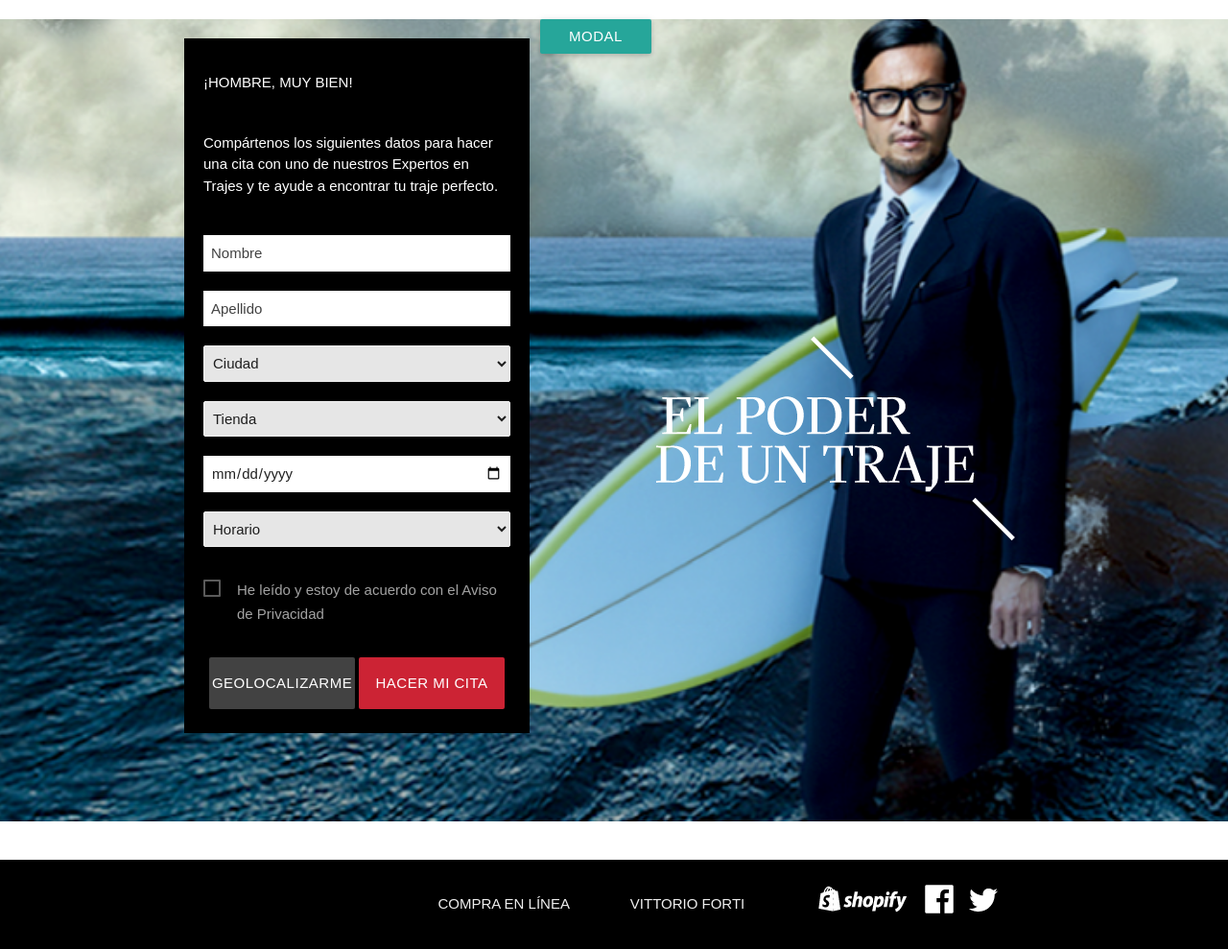
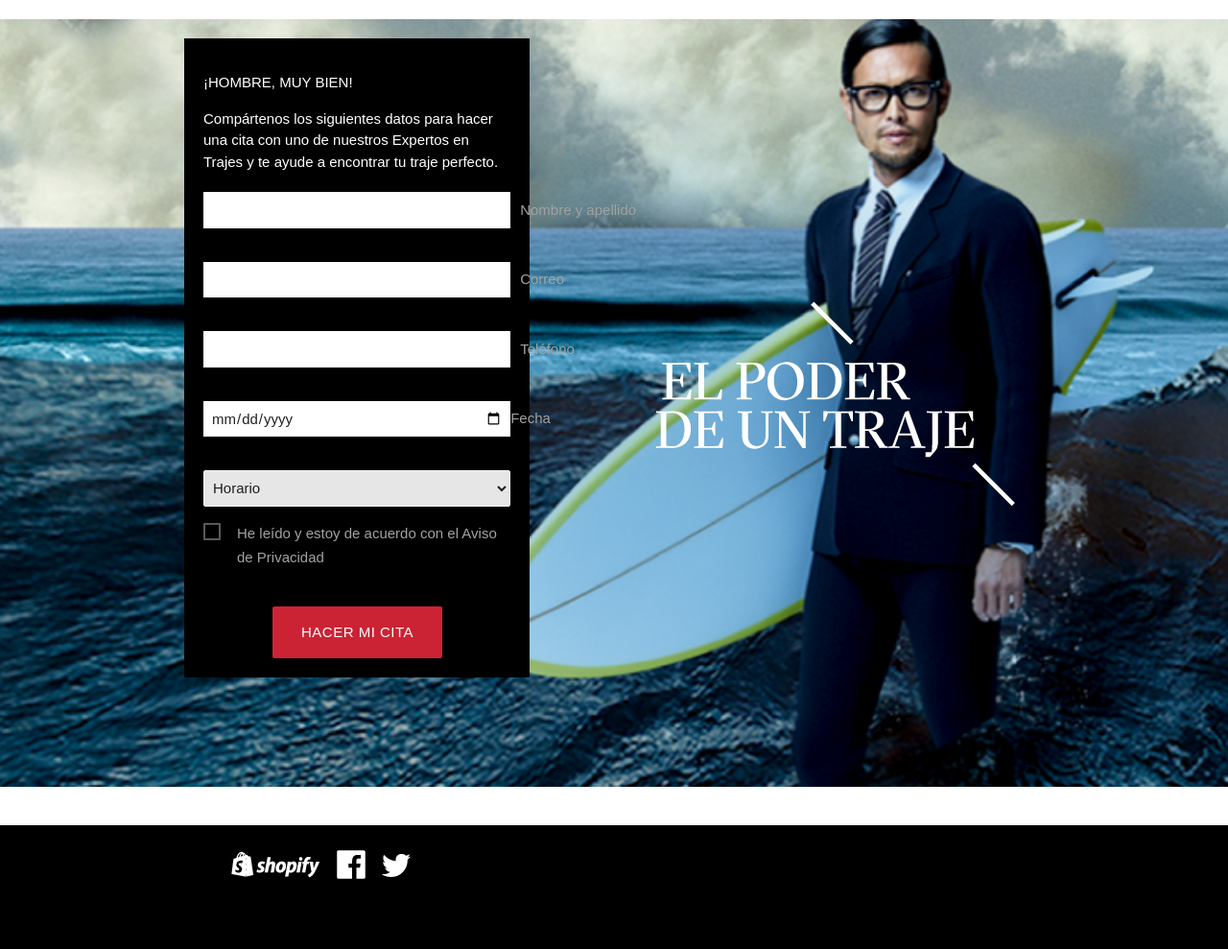
Before and after one commit to pcuervo/vittorio, a WordPress theme: template themes/vittorio/index.php in a window 1280 px wide. Shown: the part 56-1045 px from the top of the page at 96% size. After the commit the page ends 972 px from the top, so only its background shows below. Run offline with PHP 8.4 and a stand-in for WordPress, Linux system fonts and the light colour scheme; the site name, menu and one post (Sample post) are stand-ins, and other content is empty; some libraries are stand-ins or nearby versions.

Commit message:
change secondary color, form html, re-formatted html, footer order, added datepicker initialization

```diff
--- a/themes/vittorio/footer.php
+++ b/themes/vittorio/footer.php
@@ -1,16 +1,6 @@
 		<footer class="[ page-footer ]">
 			<div class="[ container ]">
 			<div class="[ row ][ text-center ]">
-				<div class="[ col s12 m4 offset-l3 l3 ]">
-					<ul>
-						<li><a class="[ text-uppercase ][ grey-text text-lighten-3 ]" href="#!">Compra en línea</a></li>
-					</ul>
-				</div>
-				<div class="[ col s12 m4 l2 ]">
-					<ul>
-						<li><a class="[ text-uppercase ][ grey-text text-lighten-3 ]" href="#!">Vittorio Forti</a></li>
-					</ul>
-				</div>
 				<div class="[ col s12 m4 l4 ]">
 					<a class="[ margin-xsmall ][ inline-flex ]" href=""><img src="<?php echo THEMEPATH; ?>img/shopify-icon.png" alt="shopify icon"></a>
 					<a class="[ margin-xsmall ][ inline-flex ]" href=""><img src="<?php echo THEMEPATH; ?>img/facebook-icon.png" alt="facebook icon"></a>
--- a/themes/vittorio/inc/metaboxes.php
+++ b/themes/vittorio/inc/metaboxes.php
@@ -44,7 +44,6 @@ function add_metaboxes_citas(){
 function metabox_informacion( $post ){
 
 	$nombre = get_post_meta($post->ID, '_nombre_meta', true);
-	$apellido = get_post_meta($post->ID, '_apellido_meta', true);
 	$email = get_post_meta($post->ID, '_email_meta', true);
 	$ciudad = get_post_meta($post->ID, '_ciudad_meta', true);
 	$tienda = get_post_meta($post->ID, '_tienda_meta', true);
@@ -52,7 +51,6 @@ function metabox_informacion( $post ){
 	$horario = get_post_meta($post->ID, '_horario_meta', true);
 
 	wp_nonce_field(__FILE__, '_nombre_meta_nonce');
-	wp_nonce_field(__FILE__, '_apellido_meta_nonce');
 	wp_nonce_field(__FILE__, '_email_meta_nonce');
 	wp_nonce_field(__FILE__, '_ciudad_meta_nonce');
 	wp_nonce_field(__FILE__, '_tienda_meta_nonce');
@@ -61,8 +59,6 @@ function metabox_informacion( $post ){
 
 	echo '<label>Nombre</label>';
 	echo "<input type='text' class='[ widefat ]' name='_nombre_meta' value='$nombre'>";
-	echo '<label>Apellido</label>';
-	echo "<input type='text' class='[ widefat ]' name='_apellido_meta' value='$apellido'>";
 	echo '<label>Email</label>';
 	echo "<input type='text' class='[ widefat ]' name='_email_meta' value='$email'>";
 	echo '<label>Ciudad</label>';
@@ -96,9 +92,6 @@ function metabox_informacion( $post ){
 		if ( isset($_POST['_nombre_meta']) and check_admin_referer( __FILE__, '_nombre_meta_nonce') ){
 			update_post_meta($post_id, '_nombre_meta', $_POST['_nombre_meta']);
 		}
-		if ( isset($_POST['_apellido_meta']) and check_admin_referer( __FILE__, '_apellido_meta_nonce') ){
-			update_post_meta($post_id, '_apellido_meta', $_POST['_apellido_meta']);
-		}
 		if ( isset($_POST['_email_meta']) and check_admin_referer( __FILE__, '_email_meta_nonce') ){
 			update_post_meta($post_id, '_email_meta', $_POST['_email_meta']);
 		}
--- a/themes/vittorio/index.php
+++ b/themes/vittorio/index.php
@@ -8,50 +8,73 @@
 				<div class="[ col l6 ][ hide-on-med-and-up ]">
 					<img class="[ img-responsive ][ middle ]" src="<?php echo THEMEPATH; ?>img/el_poder.png" alt="El poder de un traje">
 				</div>
-				<div class="[ col s12 m7 l5 ]">
-					<form class="[ padding margin-vertical margin-vertical--large-md ]">
-
+				<div class="[ col s12 m7 l5 ][ padding ]">
+					<div class="[ bg-dark ][ padding margin-vertical margin-vertical--large-md ]">
 						<p class="[ text-uppercase white-text ]">¡hombre, muy bien! </p>
 						<p class="[ white-text ]">Compártenos los siguientes datos para hacer una cita con uno de nuestros Expertos en Trajes y te ayude a encontrar tu traje perfecto.</p>
 
+						<form class="[ margin-top ]" method="post">
 							<div class="[ input-field ]">
-							<input type="text" placeholder="Nombre" type="text" class="[ validate ]" name="apellido" data-parsley-error-message="Este campo es obligatorio" required>
-							<input type="text" placeholder="Apellido" type="text" class="[ validate ]" name="apellido" data-parsley-error-message="Este campo es obligatorio" required>
-							<select class="[ block ]" name="ciudad" data-parsley-error-message="Seleccione una ciudad" required>
-								<option value="" disabled selected>Ciudad</option>
+								<input id="nombre" type="text" class="[ validate ]" data-parsley-error-message="Este campo es obligatorio" required>
+	          					<label for="nombre">Nombre y apellido</label>
+							</div>
+							<div class="[ input-field ]">
+								<input id="correo" type="email" class="[ validate ]" data-parsley-error-message="Este campo es obligatorio" required>
+								<label for="correo">Correo</label>
+							</div>
+							<div class="[ input-field ]">
+								<input id="telefono" type="text" class="[ validate ]" data-parsley-type="digits" data-parsley-error-message="Este campo sólo acepta números" required>
+								<label for="telefono">Teléfono</label>
+							</div>
+							<div class="[ input-field ]">
+								<select>
+							      <option value="" disabled selected>Choose your option</option>
 							      <option value="1">Option 1</option>
 							      <option value="2">Option 2</option>
 							      <option value="3">Option 3</option>
 							    </select>
+							    <label>Materialize Select</label>
+							</div>
+							<!-- <div class="[ input-field ]">
+								<select class="[ block ]" name="ciudad" data-parsley-error-message="Seleccione una ciudad" required>
+									<option value="" selected>Ciudad</option>
+									<option value="1">Option 1</option>
+									<option value="2">Option 2</option>
+									<option value="3">Option 3</option>
+								</select>
+							</div> -->
+							<!-- <div class="[ input-field ]">
 								<select class="[ block ]" name="tienda" data-parsley-error-message="Seleccione una tienda" required>
 									<option value="" disabled selected>Tienda</option>
 									<option value="1">Option 1</option>
 									<option value="2">Option 2</option>
 									<option value="3">Option 3</option>
 								</select>
-							<input class="[ block ]" type="date" class="datepicker">
+							</div> -->
+							<div class="[ input-field ]">
+								<input id="fecha" type="date" class="datepicker">
+								<label for="fecha">Fecha</label>
+							</div>
+							<div class="[ input-field ]">
 								<select class="[ block ]" name="horario" data-parsley-error-message="Por favor selecciona un horario" required>
-								<option value="" disabled selected>Horario</option>
+									<option value="" selected>Horario</option>
 									<option value="1">Option 1</option>
 									<option value="2">Option 2</option>
 									<option value="3">Option 3</option>
 								</select>
+							</div>
 							<p>
-								<input type="checkbox" id="test5" data-parsley-error-message="Debe estar de acuerdo con el aviso de privacidad" required/>
+								<input type="checkbox" id="test5" data-parsley-error-message="Debe estar de acuerdo con el aviso de privacidad" required />
 								<label for="test5">He leído y estoy de acuerdo con el Aviso de Privacidad</label>
 							</p>
 							<div class="[ block text-center margin-bottom ]">
-								<a class="[ waves-effect waves-light ][ btn-large btn-fixed-width ][  ][ col-6 ][ grey darken ]">Geolocalizarme</a>
-								<button type="submit" class="[ waves-effect waves-light ][ btn-large btn-fixed-width ][  ][ col-6 ][ red ]">Hacer mi cita</button>
-							</div>
+								<button type="submit" class="[ waves-effect waves-light ][ btn-large ][ red ]">Hacer mi cita</button>
 							</div>
 						</form>
 					</div>
-				<!-- Modal Trigger -->
-				<a class="waves-effect waves-light btn modal-trigger" href="#modal1">Modal</a>
+				</div>
 
-				<!-- Modal Structure -->
-
+				<!-- Modal 1 -->
 				<div id="modal1" class="[ modal background-img ]">
 					<div class="modal-content">
 						<h4>¡LISTO!</h4>
@@ -72,5 +95,4 @@
 		</div>
 	</div>
 
-
 <?php get_footer(); ?>
--- a/themes/vittorio/js/functions.js
+++ b/themes/vittorio/js/functions.js
@@ -3,6 +3,11 @@ var $=jQuery.noConflict();
 (function($){
     "use strict";
     $(function(){
+
+    	$('.datepicker').pickadate({
+			selectMonths: true, // Creates a dropdown to control month
+			selectYears: 15 // Creates a dropdown of 15 years to control year
+		});
 
         $('.modal-trigger').leanModal();
 
--- a/themes/vittorio/sass/components/_utilities.scss
+++ b/themes/vittorio/sass/components/_utilities.scss
@@ -14,13 +14,15 @@
 .margin-vertical        { margin: $margin-size 0;}
 .margin-horizontal      { margin: 0 $margin-size}
 
+.margin-top             { margin-top: $margin-size}
+
 .padding--xsmall        { padding:($padding-size/4);}
 .padding--small         { padding:($padding-size/2);}
 .padding                { padding:$padding-size;}
 .no-padding             { padding:0px;}
 
 .margin-vertical--large-md {
-  @media only screen and (min-width: $small-screen-up) and (max-width: $medium-screen) { margin: ($margin-size*4) 0;}
+  @media only screen and (min-width: $small-screen-up) and (max-width: $medium-screen) { margin: ($margin-size*2) 0;}
 }
 
 //Display
@@ -101,3 +103,10 @@
   -o-transform: translate(-50%, -50%);
   transform: translate(-50%, -50%);
 }
+
+
+//Colors
+
+.bg-dark{
+  background: #000;
+}
--- a/themes/vittorio/sass/components/_variables.scss
+++ b/themes/vittorio/sass/components/_variables.scss
@@ -37,7 +37,7 @@ $primary-color: color("materialize-red", "lighten-2") !default;
 $primary-color-light: lighten($primary-color, 15%) !default;
 $primary-color-dark: darken($primary-color, 15%) !default;
 
-$secondary-color: color("teal", "lighten-1") !default;
+$secondary-color: color("grey", "darken-1") !default;
 $success-color: color("green", "base") !default;
 $error-color: color("red", "base") !default;
 $link-color: color("light-blue", "darken-1") !default;
--- a/themes/vittorio/sass/components/forms/_forms.scss
+++ b/themes/vittorio/sass/components/forms/_forms.scss
@@ -13,10 +13,6 @@ label {
   color: $input-border-color;
 }
 
-form {
-	background-color: $dark-color;
-}
-
 @import 'input-fields';
 @import 'radio-buttons';
 @import 'checkboxes';
--- a/themes/vittorio/sass/components/forms/_input-fields.scss
+++ b/themes/vittorio/sass/components/forms/_input-fields.scss
@@ -106,6 +106,7 @@ textarea.materialize-textarea {
   // Full width label when using validate for error messages
   &.validate + label {
     width: 100%;
+    padding-left: 10px;
     pointer-events: none;
   }
 
@@ -140,7 +141,7 @@ textarea.materialize-textarea {
   label {
     color: $input-border-color;
     position: absolute;
-    top: 0.8rem;
+    top: 0.5rem;
     font-size: 1rem;
     cursor: text;
     transition: .2s ease-out;
--- a/themes/vittorio/sass/components/forms/_select.scss
+++ b/themes/vittorio/sass/components/forms/_select.scss
@@ -7,7 +7,6 @@ select.browser-default { display: block; }
 select {
   background-color: $select-background;
   width: 100%;
-  margin-bottom: $margin-size;
   padding: $select-padding;
   border: $select-border;
   border-radius: $select-radius;
```
Also changed, not shown: themes/vittorio/index.html (deleted, +0 -116 lines), themes/vittorio/style.css. Lines whose indentation alone changed are shown as unchanged.
